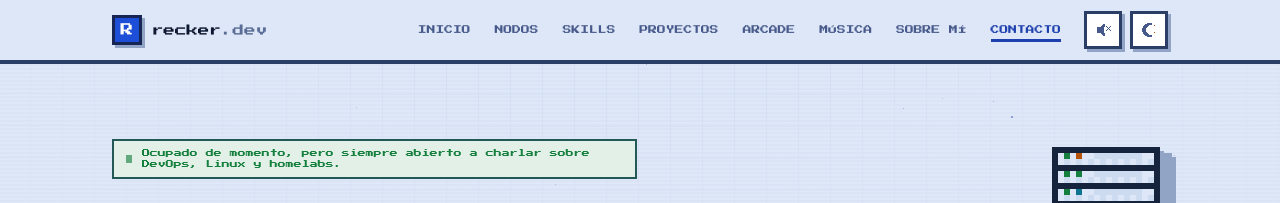
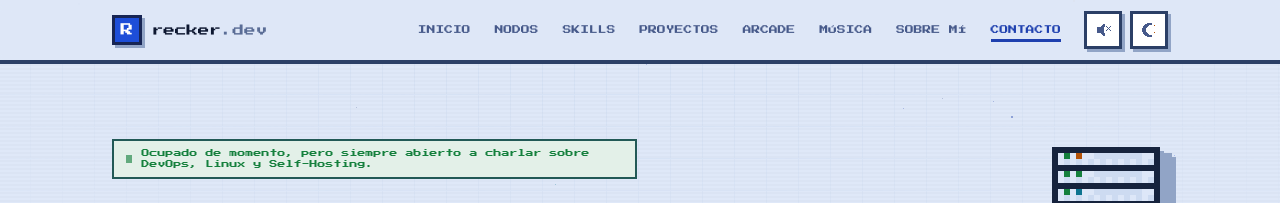
Before and after one commit to recker112/home-web, a React (Vite) app in the folder frontend/: page / in a window 1280 px wide. Shown: the top 203 px of the page. Built offline with nearby package versions, Linux system fonts and the light colour scheme.

Commit message:
feat: actualizar disponibilidad en el perfil para reflejar interés en Self-Hosting

```diff
--- a/frontend/src/data/site.ts
+++ b/frontend/src/data/site.ts
@@ -31,7 +31,7 @@ export const profile = {
      sobre lo que haya aquí. Ver `runtime.ts`. */
   availability: runtimeText(
     'availability',
-    'Ocupado de momento, pero siempre abierto a charlar sobre DevOps, Linux y homelabs.',
+    'Ocupado de momento, pero siempre abierto a charlar sobre DevOps, Linux y Self-Hosting.',
   ),
 }
 
```
